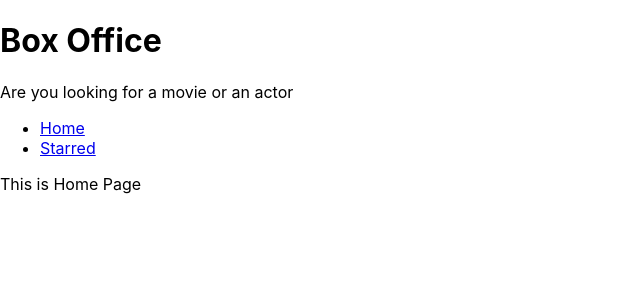
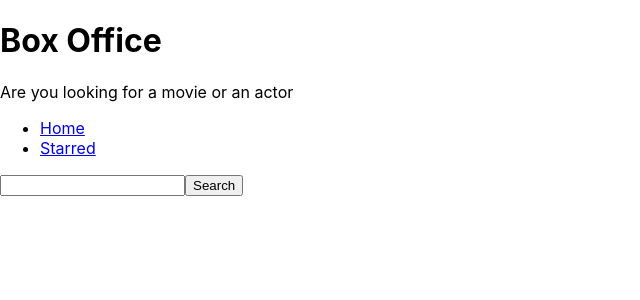
Before and after one commit to geekabdul/Box-Office, a React (Create React App) app: page / in a window 1280 px wide. Shown: the top 300 px of the page, without its empty margins (0-640 px from the left). Built offline with nearby package versions, Linux system fonts and the light colour scheme.

Commit message:
created input and fetch result from tv maze api

```diff
--- a/src/pages/Home.js
+++ b/src/pages/Home.js
@@ -1,7 +1,39 @@
-import React from 'react';
+import React, { useState } from 'react';
 import MainPageLayout from '../components/MainPageLayout';
 
 const Home = () => {
-  return <MainPageLayout>This is Home Page</MainPageLayout>;
+  const [input, setInput] = useState('');
+  const onSearch = () => {
+    // https://api.tvmaze.com/search/shows?q=boys
+    fetch(`https://api.tvmaze.com/search/shows?q=${input}`).then(r =>
+      r.json().then(result => {
+        console.log(result);
+      })
+    );
+  };
+  const onInputChange = ev => {
+    setInput(ev.target.value);
+    // console.log(ev.target.value);
+  };
+  const onKeyDown = ev => {
+    if (ev.keyCode === 13) {
+      onSearch();
+    }
+    // console.log(ev.keyCode);
+  };
+
+  return (
+    <MainPageLayout>
+      <input
+        type="text"
+        onChange={onInputChange}
+        onKeyDown={onKeyDown}
+        value={input}
+      />
+      <button type="button" onClick={onSearch}>
+        Search
+      </button>
+    </MainPageLayout>
+  );
 };
 export default Home;
```
